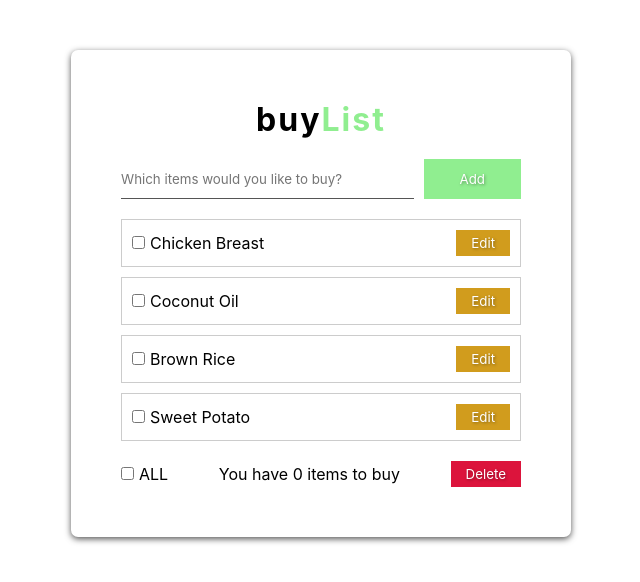
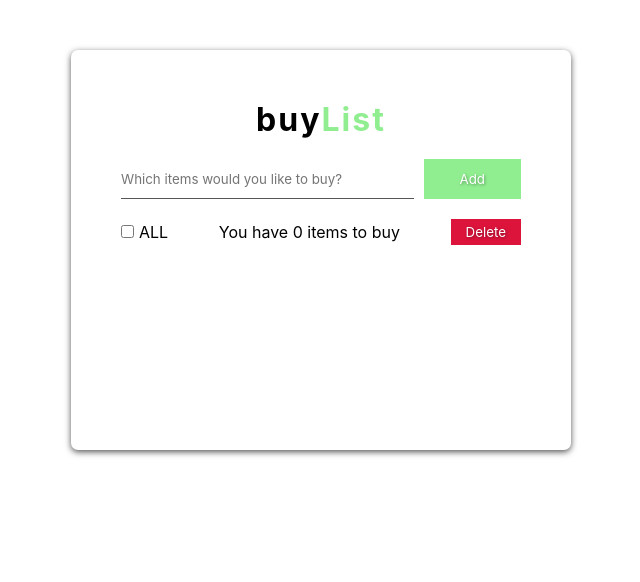
Before and after one commit to alvaro-j/buylist-2.0, a React (Create React App) app: page / in a window 1280 px wide. Shown: the top 582 px of the page, without its empty margins (319-959 px from the left). Built offline with nearby package versions, Linux system fonts and the light colour scheme.

Commit message:
delete test code and fix items misspell

```diff
--- a/src/components/DataProvider.jsx
+++ b/src/components/DataProvider.jsx
@@ -3,12 +3,10 @@ import React from "react";
 export const DataContext = React.createContext();
 
 export const DataProvider = ({ children }) => {
-	const [itens, setItens] = React.useState([
-		{ name: "chicken breast", complete: false },
-		{ name: "coconut oil", complete: false },
-		{ name: "brown rice", complete: true },
-		{ name: "sweet potato", complete: true },
-	]);
+	const [items, setItems] = React.useState([]);
 
-	return <DataContext.Provider value={[itens, setItens]}>{children}</DataContext.Provider>;
+
+
+
+	return <DataContext.Provider value={[items, setItems]}>{children}</DataContext.Provider>;
 };
```
